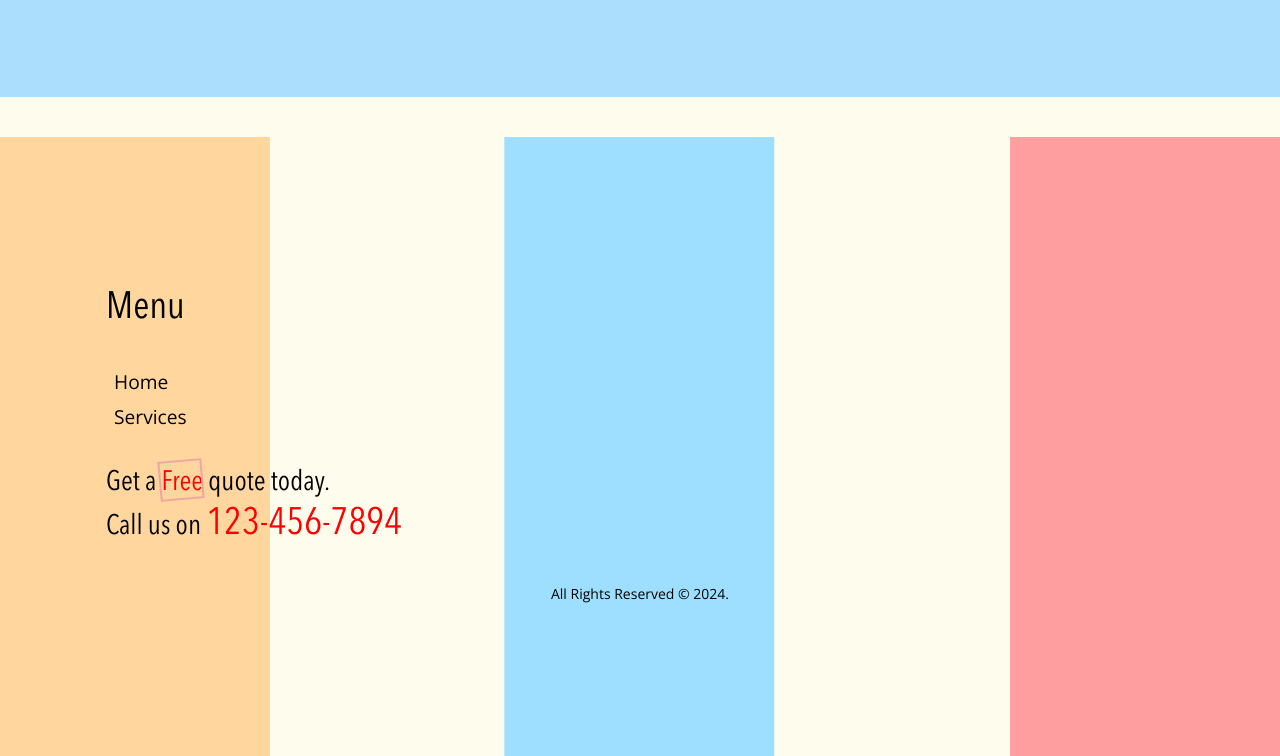
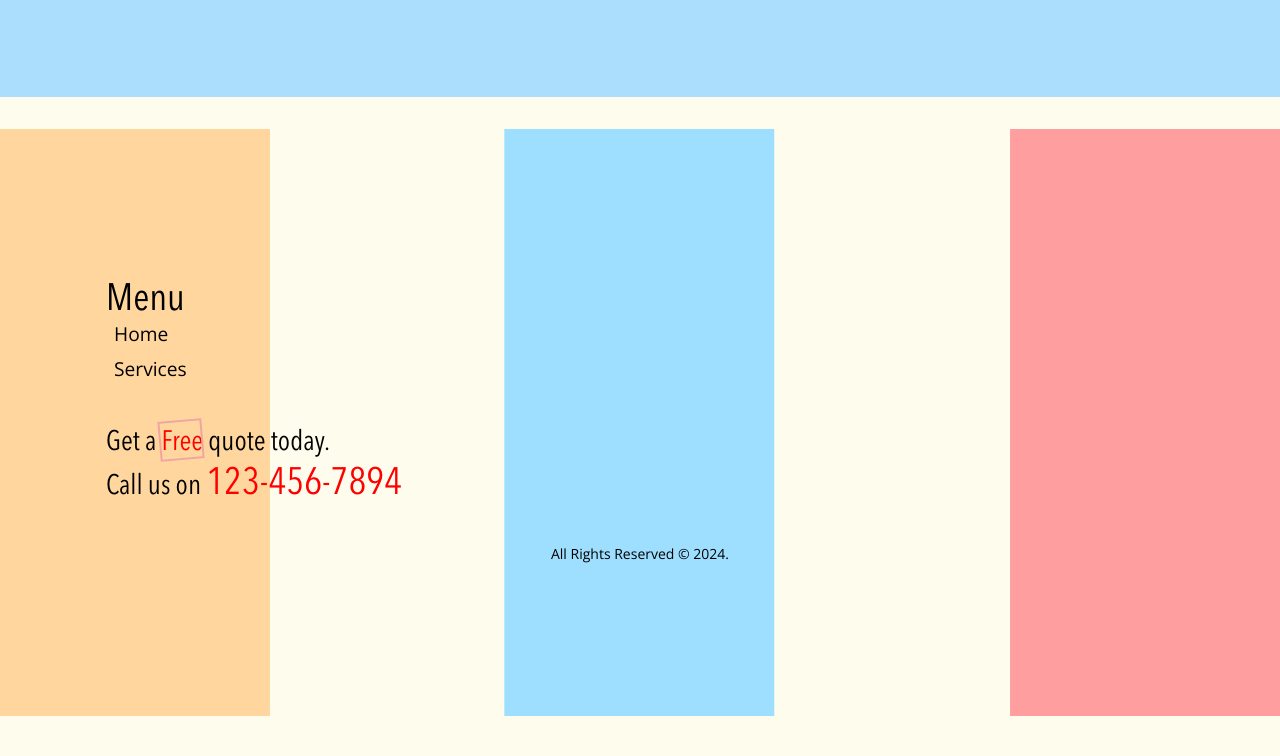
Before and after one commit to m0shaik/turan-painting, a plain HTML site: page contact/index.html in a window 1280 px wide. Shown: the part 771-1527 px from the top of the page. After the commit the page ends 1487 px from the top, so only its background shows below. Drawn offline with nearby package versions, Linux system fonts and the light colour scheme; a web font is replaced by a local one.

Commit message:
fixed spacing in footer

```diff
--- a/styles/site.css
+++ b/styles/site.css
@@ -280,7 +280,7 @@ footer{
 
 
 
-	margin-top: var(--space-xl);
+	margin-top: var(--space-l);
 	background-image: url(../Images/cover/contact-bg.svg);
 	background-repeat: no-repeat;
 	background-size: cover;
@@ -296,16 +296,13 @@ footer{
 
 	.footer-links nav{
 
-		h3{
-			margin-bottom:var(--space-xl) ;
-		}
 
 		a{
 			margin-left: var(--space-s);
 		}
 		display: grid;
 		gap: var(--space-xs);
-		margin-bottom: var(--space-l);
+		margin-bottom: var(--space-xl);
 	}
 
 	.copyright{
```
